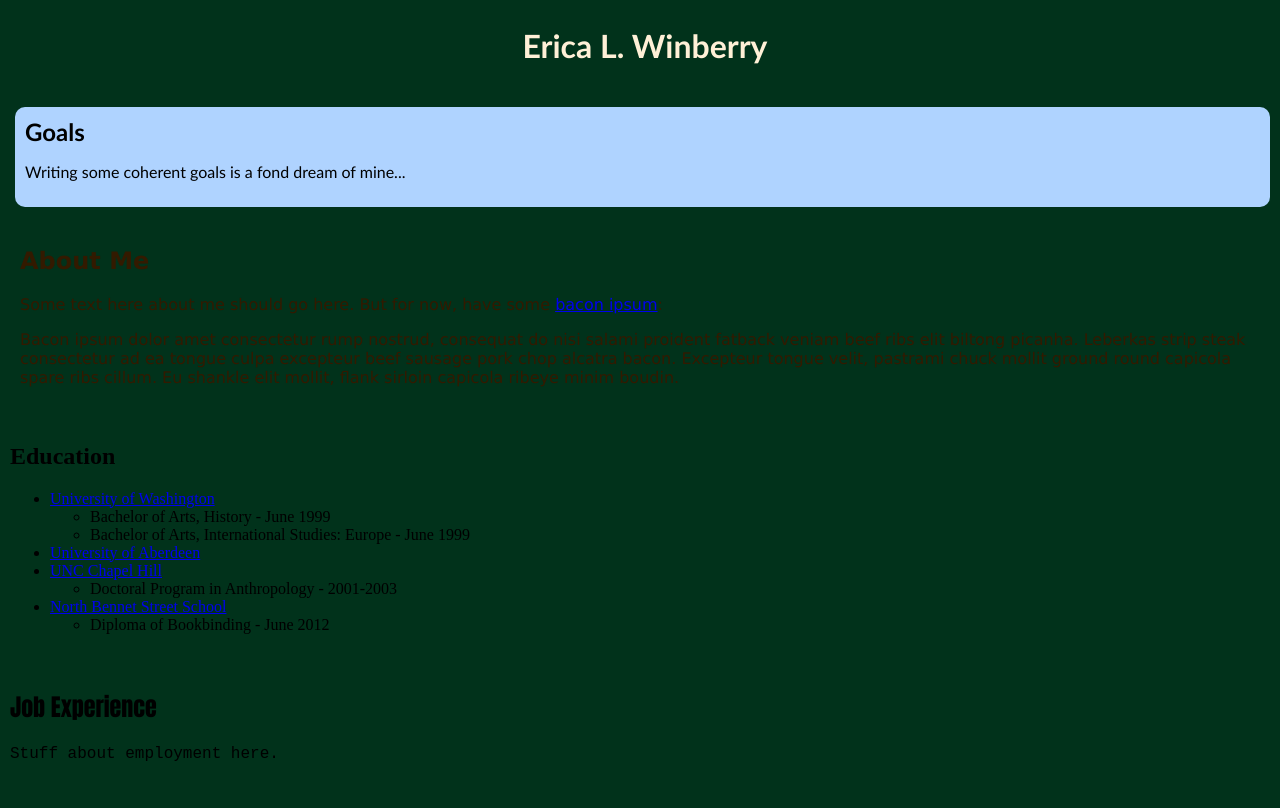
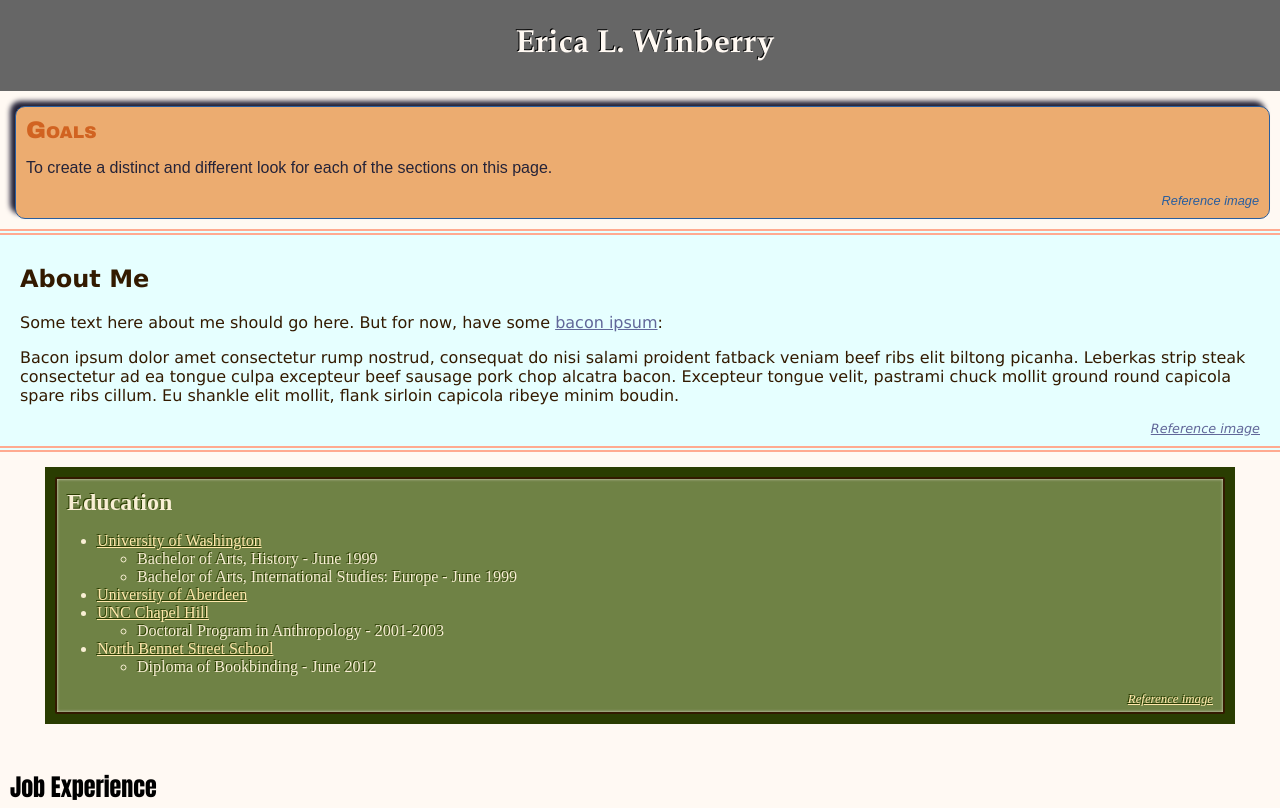
Before and after one commit to elaewin/about_me, a plain HTML site: page index.html in a window 1280 px wide. Shown: the top 808 px of the page. Drawn offline with Linux system fonts and the light colour scheme.

Commit message:
changed back to earlier CSS and added next section of styling.

```diff
--- a/index.html
+++ b/index.html
@@ -10,14 +10,17 @@
   </header>
   <section id="goals">
     <h1>Goals</h1>
-    <p>Writing some coherent goals is a fond dream of mine...</p>
+    <p>To create a distinct and different look for each of the sections on this page.</p>
+    <p class="reference"><a href="https://c2.staticflickr.com/4/3755/9147209285_1088a0bee6_b.jpg">Reference image</a></p>
   </section>
   <section id="about_me">
     <h1>About Me</h1>
     <p>Some text here about me should go here. But for now, have some <a href="http://baconipsum.com/">bacon ipsum</a>:</p>
     <p>Bacon ipsum dolor amet consectetur rump nostrud, consequat do nisi salami proident fatback veniam beef ribs elit biltong picanha. Leberkas strip steak consectetur ad ea tongue culpa excepteur beef sausage pork chop alcatra bacon. Excepteur tongue velit, pastrami chuck mollit ground round capicola spare ribs cillum. Eu shankle elit mollit, flank sirloin capicola ribeye minim boudin.</p>
+    <p class="reference"><a href="http://www.thestar.com.my/~/media/online/2014/04/24/21/07/metd_ec_2504_26a.ashx/?w=620&h=413&crop=1&hash=A5ACC9B98404AAB220380C9FF21B5EA1B025F86B">Reference image</a></p>
   </section>
   <section id="education">
+    <div>
       <h1>Education</h1>
       <ul>
         <li><a href="http://www.washington.edu">University of Washington</a>
@@ -38,6 +41,8 @@
           </ul>
         </li>
       </ul>
+      <p class="reference"><a href="https://s-media-cache-ak0.pinimg.com/236x/42/13/7e/42137e92ccdc7f724ccc7f0ab294e418.jpg">Reference image</a>
+    </div>
   </section>
   <section id="experience">
     <h1>Job Experience</h1>
--- a/style.css
+++ b/style.css
@@ -1,14 +1,16 @@
 body {
-  background-color: #01321b;
-  font-family: "Candara", sans-serif;
+  background-color: #fff9f3;
+  font-family: "Palatino", serif;
   margin: 0;
 }
 
 header {
-  color: #fff0d7;
+  background-color: #666;
+  color: #fff9f3;
   margin: 0px;
   padding: 5px;
   text-align: center;
+  text-shadow: -1px -1px #000;
   width: 100%;
 }
 
@@ -16,44 +18,77 @@ section {
   padding: 10px;
 }
 
+section .reference {
+  text-align: right;
+  font-size: .8em;
+  font-style: italic;
+  margin: 0px;
+}
+
 #goals {
-  background-color: #afd3ff;
+  background-color: #ecac70;
+  border: 1px solid #295e9e;
   border-radius: 10px;
+  box-shadow: -5px -5px 5px #252338;
+  color: #252338;
+  font-family: "Arial", sans-serif;
   margin: 15px 10px 10px 15px;
 }
 
 #goals h1 {
+  color: #d16321;
+  font-family: "Arial Black", sans-serif;
+  font-variant: small-caps;
   margin: 0px;
 }
 
 #goals a {
   text-decoration: none;
 }
-/*#goals a:link {color: #295e9e;}
+#goals a:link {color: #295e9e;}
 #goals a:active {color: #669900;}
-#goals a:visited {color: #669900;}*/
+#goals a:visited {color: #669900;}
 
 #about_me {
-  /*background-color: #e6ffff;*/
+  background-color: #e6ffff;
   color: #331a00;
   font-family: "Geneva", sans-serif;
-  /*border-bottom: 6px double #ffaa90;
-  border-top: 6px double #ffaa90;*/
+  border-bottom: 6px double #ffaa90;
+  border-top: 6px double #ffaa90;
   padding: 10px 20px;
 }
 
-/*#about_me a:link {color: #616799;}
+#about_me a:link {color: #616799;}
 #about_me a:visited {color: #616799;}
-#about_me a:hover {color: #91daff;}*/
+#about_me a:hover {color: #91daff;}
 
 #education {
+  background-color: #2a3d01;
   font-family: "Goudy Old Style", serif;
+  margin: 15px 45px;
   padding: 10px;
 }
 
+#education div {
+  background-color: #6f8245;
+  border: 2px solid #331a00;
+  border-radius: 2px;
+  box-shadow: inset 0 0 3px #e9e2d3;
+  color: #f9efd5;
+  text-shadow: -1px -1px #2a3d01;
+}
+
+#education h1 {
+  margin: 10px 10px 0px 10px;
+}
+
 #education p {
-  padding-left: 20px;
+  margin-bottom: 5px;
+  margin-right: 10px;
 }
+
+#education a:link {color: #FFE8AC;}
+#education a:visited {color: #FFE8AC;}
 
 #experience {
   font-family: "Courier New", serif;
```
Lines whose indentation alone changed are shown as unchanged.
